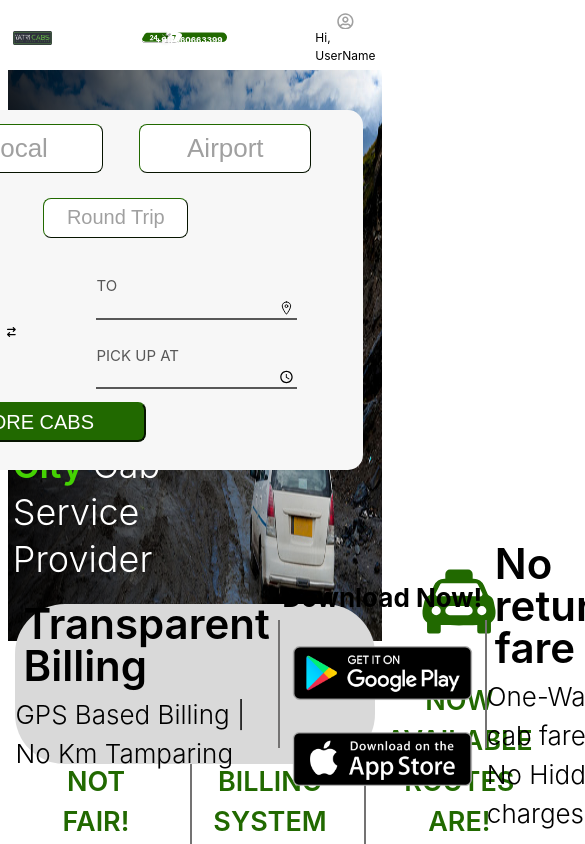
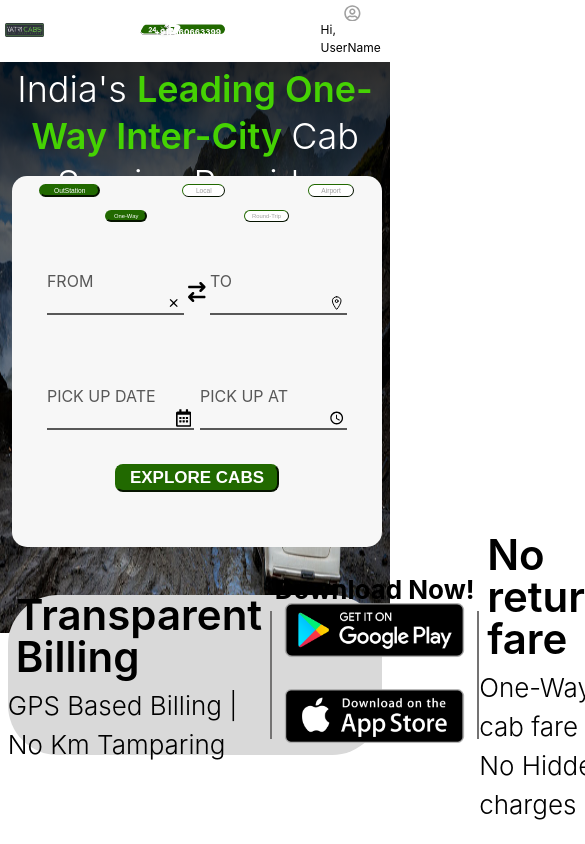
Before and after one commit to mitalrs/CabSite, a React (Vite) app in the folder yatra-cabs/: page / in a window 390 px wide. Shown: the top 844 px of the page, 585 px wide, since content can reach past the window. Built offline with nearby package versions, Linux system fonts and the light colour scheme.

Commit message:
responsive exploreCab com

```diff
--- a/yatra-cabs/src/App.css
+++ b/yatra-cabs/src/App.css
@@ -1,5 +1,5 @@
 .app{
-  width: 100wh;
+  width: 100vw;
   display: flex;
   flex-direction: column;
   align-items: center;
--- a/yatra-cabs/src/App.jsx
+++ b/yatra-cabs/src/App.jsx
@@ -1,14 +1,14 @@
 import './App.css'
 import Landing from './Component/Landing/index'
-import NotFairGrid from './Component/NotFairGrid'
-import LocalTaxiServices from './Component/LocalTaxiServices'
-import WhyYatri from './Component/WhyYatri'
-import FareTable from './Component/FareTable'
-import OneWayJourney from './Component/OneWayJourney'
-import WhyCab from './Component/WhyCab'
-import RoadTrip from './Component/RoadTrip'
-import CarRental from './Component/CarRental'
-import Footer from './Component/Footer'
+// import NotFairGrid from './Component/NotFairGrid'
+// import LocalTaxiServices from './Component/LocalTaxiServices'
+// import WhyYatri from './Component/WhyYatri'
+// import FareTable from './Component/FareTable'
+// import OneWayJourney from './Component/OneWayJourney'
+// import WhyCab from './Component/WhyCab'
+// import RoadTrip from './Component/RoadTrip'
+// import CarRental from './Component/CarRental'
+// import Footer from './Component/Footer'
 
 function App() {
 
@@ -16,7 +16,7 @@ function App() {
     <div className='app'>
       <div className='wrapper-0n-app-component'>
       <Landing/>
-      <NotFairGrid/>
+      {/* <NotFairGrid/>
       <LocalTaxiServices/>
       <WhyYatri/>
       <FareTable/>
@@ -24,7 +24,7 @@ function App() {
       <WhyCab/>
       <RoadTrip/>
       <CarRental/>
-      <Footer/>
+      <Footer/> */}
       </div>
     </div>
   )
--- a/yatra-cabs/src/Component/Landing/ExploreCab/Outstation/OneWay/index.jsx
+++ b/yatra-cabs/src/Component/Landing/ExploreCab/Outstation/OneWay/index.jsx
@@ -10,7 +10,7 @@ function Index() {
     <>
       <div className="oneway">
         <div className="container-of-field">
-          <div className="left-container">
+          <div className="top-container">
             <div className="field-wrapper">
               <p className="p-for-field">FROM</p>
               <div className="input-wrapper">
@@ -18,6 +18,18 @@ function Index() {
                 <RiCloseLine className="icon" />
               </div>
             </div>
+            <div className="icon-wrapper">
+            <FaArrowRightArrowLeft className="icon"/>
+            </div>
+            <div className="field-wrapper">
+              <p className="p-for-field">TO</p>
+              <div className="input-wrapper">
+                <input type="text" />
+                <IoLocationOutline className="icon" />
+              </div>
+            </div>
+          </div>
+          <div className="bottom-container">
             <div className="field-wrapper">
               <p className="p-for-field">PICK UP DATE</p>
               <div className="input-wrapper">
@@ -25,16 +37,7 @@ function Index() {
                 <FaRegCalendarAlt className="icon" />
               </div>
             </div>
-          </div>
-          <FaArrowRightArrowLeft className="icon" />
-          <div className="right-container">
-            <div className="field-wrapper">
-              <p className="p-for-field">TO</p>
-              <div className="input-wrapper">
-                <input type="text" />
-                <IoLocationOutline className="icon" />
-              </div>
-            </div>
+            <span className="icon-wrapper"></span>
             <div className="field-wrapper">
               <p className="p-for-field">PICK UP AT</p>
               <div className="input-wrapper">
--- a/yatra-cabs/src/Component/Landing/ExploreCab/Outstation/OneWay/style.css
+++ b/yatra-cabs/src/Component/Landing/ExploreCab/Outstation/OneWay/style.css
@@ -1,36 +1,41 @@
 .oneway{
     width: 90%;
-    height: 70%;
-    margin-top: 4%;
+    height: 100%;
+    margin: 4% 0;
 }
 .oneway .btn{
-    height: 40px;
     border-radius: 8px;
     border-color: #216900;
     background-color: #216900;
     color: white;
-    font-weight: 700px;
-    font-size: 20px;
-    padding: 2px 50px 2px 50px;
+    font-weight: 700;
+    font-size: clamp(17px,1.53vw,100px);
+    padding: .58vw 3.3vw;
 }
 .container-of-field{
     display: flex;
-    justify-content: space-between;
+    flex-direction: column;
+    justify-content: space-around;
     align-items: center;
-    /* width: 100%; */
     height: 80%;
 }
-.left-container{
-    height: 100%;
+.top-container{
+    width: 100%;
     display: flex;
-    flex-direction: column;
+    flex-direction: row;
     justify-content: space-around;
 }
-.right-container{
-    height: 100%;
+.bottom-container{
+    width: 100%;
     display: flex;
-    flex-direction: column;
+    flex-direction: row;
     justify-content: space-around;
+}
+.icon-wrapper{
+    padding: 1%;
+    display: flex;
+    justify-content: center;
+    align-items: center;
 }
 input{
     outline: none;
@@ -54,7 +59,7 @@ input{
 }
 
 .p-for-field{
-    font-size: 15px;
+    font-size: 1rem;
     color: #585858;
 }
 .icon{
--- a/yatra-cabs/src/Component/Landing/ExploreCab/Outstation/index.jsx
+++ b/yatra-cabs/src/Component/Landing/ExploreCab/Outstation/index.jsx
@@ -11,8 +11,8 @@ function Index() {
     <>
       <div className='outstation'>
       <div className="btn-container">
-        <button className={`${isOneWay ? 'activeb-btn' : 'btn'}`} onClick={() => setIsOneWay(true)}>One Way</button>
-        <button className={`${!isOneWay ? 'activeb-btn' : 'btn'}`} onClick={() => setIsOneWay(false)}>Round Trip</button>
+        <button className={`${isOneWay ? 'activeb-btn' : 'btn'}`} onClick={() => setIsOneWay(true)}>One-Way</button>
+        <button className={`${!isOneWay ? 'activeb-btn' : 'btn'}`} onClick={() => setIsOneWay(false)}>Round-Trip</button>
       </div>
       {
         !isOneWay ? <RoundTrip/> : <OneWay/>
--- a/yatra-cabs/src/Component/Landing/ExploreCab/Outstation/style.css
+++ b/yatra-cabs/src/Component/Landing/ExploreCab/Outstation/style.css
@@ -3,29 +3,28 @@
     flex-direction: column;
     /* justify-content: center; */
     align-items: center;
-    height: 95%;
+    height: 100%;
     padding-top: 4%;
+    padding-bottom: 4%;
 }
 .outstation .btn-container .btn{
-    height: 40px;
-    width: 145px;
+    padding: .2vw 1.7vw;
     border-radius: 8px;
     border-color: #216900;
     font-weight: 600px;
-    font-size: 20px;
+    font-size: 1.5vw;
     color: #A0A0A0;
     background-color: white;
     border-width: 1.6px;
 }
 .outstation .btn-container .activeb-btn{
-    height: 40px;
-    width: 145px;
+    padding: .2vw 1.7vw;
     border-radius: 8px;
     border-color: #216900;
     background-color: #216900;
     color: white;
     font-weight: 600px;
-    font-size: 20px;
+    font-size: 1.5vw;
 }
 .btn-container{
     width: 55%;
--- a/yatra-cabs/src/Component/Landing/ExploreCab/style.css
+++ b/yatra-cabs/src/Component/Landing/ExploreCab/style.css
@@ -1,14 +1,13 @@
 .export-cab{
-    width: 693px;
-    height: 360px;
+    width: 52%;
+    height: 75%;
     position: absolute;
-    right: 5%;
+    right: 2%;
     top: 7%;
     background-color: #F7F7F7;
     border-radius: 15px;
     display: flex;
     flex-direction: column;
-    /* justify-content: center; */
     align-items: center;
 }
 .export-cab .btn-cantainer{
@@ -18,27 +17,42 @@
     margin-top: 2%;
 }
 .export-cab .btn-cantainer .btn{
-    height: 49px;
-    width: 172px;
+    padding: 0.7% 4%;
     border-radius: 8px;
     border-color: #216900;
     font-weight: 500px;
-    font-size: 26px;
+    font-size: 1.7vw;
     color: #A0A0A0;
     background-color: white;
     border-width: 1.6px;
 }
 .export-cab .btn-cantainer .activeb-btn{
-    height: 49px;
-    width: 172px;
+    padding: 0.3% 4%;
     border-radius: 8px;
     border-color: #216900;
     background-color: #216900;
     color: white;
     font-weight: 500px;
-    font-size: 26px;
+    font-size: 1.7vw;
 }
 .component-container{
     width: 90%;
-    height: 80%;
+    height: 100%;
 }
+
+/* tablet view */
+@media (max-width: 768px) {
+    .export-cab{
+        height: 55%;
+        position: absolute;
+        right: 2%;
+        top: 20%;
+    }
+}
+
+@media (max-width: 750px) {
+    .export-cab{
+        width: 95%;
+        height: 65%;
+    }
+}
--- a/yatra-cabs/src/Component/Landing/style.css
+++ b/yatra-cabs/src/Component/Landing/style.css
@@ -4,7 +4,8 @@
 .bg-image-on-landing{
     background-image: url(../../assets/landingpagebg.jpeg);
     width: 100%;
-    height: 571px;
+    min-height: 571px;
+    height: 30vw;
     background-size: 100% 100%;
     background-repeat: no-repeat;
     display: flex;
@@ -43,3 +44,30 @@ p{
 .tag-line-bold-1{
     padding-left: 10px;
 }
+
+/* tablet view */
+@media (max-width: 768px) {
+    .tag-line-wrapper{
+        position: absolute;
+        top: 28%;
+    }
+}
+
+@media (max-width: 750px) {
+    .dark-image-background{
+        background-image: linear-gradient(180deg, rgba(0, 0, 0, .836), transparent);
+    }
+    .tag-line-wrapper{
+        position: absolute;
+        top: 0;
+        left: 0;
+        width: 100%;
+        padding: 1%;
+        text-align: center;
+
+    }
+    .tag-lines{
+        width: 100%;
+        height: 45%;
+    }
+}
--- a/yatra-cabs/src/index.css
+++ b/yatra-cabs/src/index.css
@@ -11,4 +11,5 @@
 }
 *{
   box-sizing: border-box;
+  margin: 0;
 }
```
